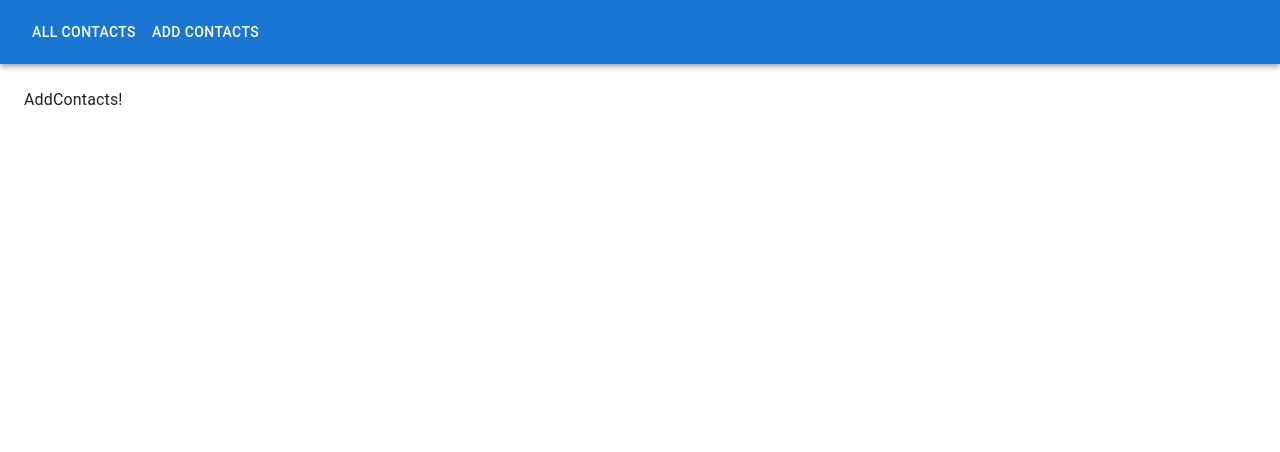
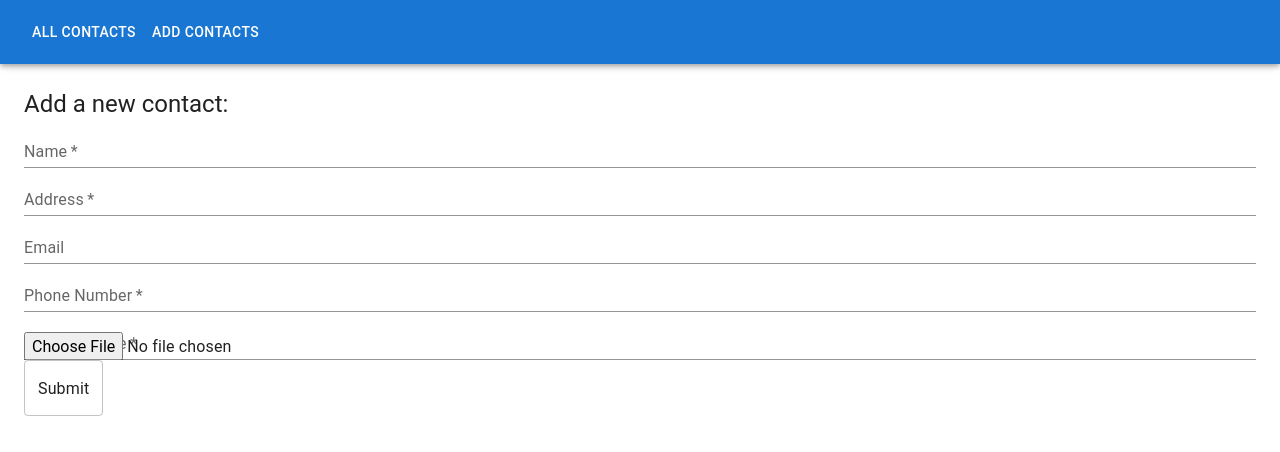
Before and after one commit to rajprogrammerbd/contacts_management_app, a Next.js app: page /add_contacts in a window 1280 px wide. Shown: the top 452 px of the page. Built offline with nearby package versions, Linux system fonts and the light colour scheme.

Commit message:
integrating add of contact feature

```diff
--- a/app/add_contacts/page.tsx
+++ b/app/add_contacts/page.tsx
@@ -1,6 +1,92 @@
+'use client';
+import {
+    Box,
+    Typography,
+    TextField
+} from "@mui/material";
+import { useMutation, useQueryClient } from "@tanstack/react-query";
+import { useForm, SubmitHandler } from "react-hook-form";
+import { IContact, IFormInput } from "../types/index";
+import { addNewContact } from "../utils/contacts";
 
 function AddContacts() {
-    return <h3>AddContacts!</h3>;
+    const { register, handleSubmit } = useForm<IFormInput>();
+    const queryClient = useQueryClient();
+
+    const mutation = useMutation<IContact, Error, IFormInput>(
+        (body: IFormInput) => addNewContact(body),
+        {
+          onSuccess: () => {
+            queryClient.invalidateQueries(['contacts']);
+          }
+        }
+    );
+
+    const onSubmit: SubmitHandler<IFormInput> = data => mutation.mutate(data);
+
+    return (
+        <Box>
+            <Typography variant="h5">Add a new contact:</Typography>
+
+            <Box
+                component="form"
+                noValidate
+                autoComplete="off"
+                onSubmit={handleSubmit(onSubmit)}
+            >
+                <TextField
+                    fullWidth
+                    label="Name"
+                    required
+                    type="text"
+                    id="fullWidth"
+                    variant="standard"
+                    {...register('name', { required: true, min: 1 })}
+                />
+
+                <TextField
+                    fullWidth
+                    label="Address"
+                    required
+                    type="text"
+                    id="fullWidth"
+                    variant="standard"
+                    {...register('address', { required: true, min: 1 })}
+                />
+
+                <TextField
+                    fullWidth
+                    label="Email"
+                    type="email"
+                    variant="standard"
+                    id="fullWidth"
+                    {...register('email', { required: false, min: 1 })}
+                />
+
+                <TextField
+                    fullWidth
+                    required
+                    label="Phone Number"
+                    type="text"
+                    variant="standard"
+                    id="fullWidth"
+                    {...register('phone_number', { required: true, min: 1 })}
+                />
+
+                <TextField
+                    fullWidth
+                    required
+                    label="Profile Picture"
+                    type="file"
+                    variant="standard"
+                    id="fullWidth"
+                    {...register('profilePicture', { required: true })}
+                />
+
+                <TextField type="submit" />
+            </Box>
+        </Box>
+    )
 }
 
 export default AddContacts;
--- a/app/utils/contacts.ts
+++ b/app/utils/contacts.ts
@@ -1,5 +1,6 @@
+/* eslint-disable @typescript-eslint/no-explicit-any */
 import axios from "axios";
-import { IUpdateContactProps } from "../types";
+import { IFormInput, IUpdateContactProps } from "../types";
 
 export async function getAllContacts() {
     const { data } = await axios.get('/api/contacts');
@@ -20,3 +21,21 @@ export async function deleteContact(id: string) {
 
     return data;
 }
+
+export async function addNewContact(body: IFormInput) {
+    const new_data = new FormData();
+    console.log('checks', body.profilePicture[0]);
+     new_data.append('name', body.name);
+     new_data.append('address', body.address);
+     new_data.append('email', body.email);
+     new_data.append('phone_number', body.phone_number);
+     new_data.append('profilePicture', body.profilePicture);
+
+    const { data } = await axios.post('/api/contacts', new_data, {
+        headers: {
+            'Content-Type': 'multipart/form-data'
+        }
+    });
+
+    return data;
+}
--- a/package.json
+++ b/package.json
@@ -22,6 +22,7 @@
     "next": "15.0.1",
     "react": "19.0.0-rc-69d4b800-20241021",
     "react-dom": "19.0.0-rc-69d4b800-20241021",
+    "react-hook-form": "^7.53.1",
     "react-toastify": "^10.0.6",
     "styled-components": "^6.1.13"
   },
```
Also changed, not shown: app/types/index.ts (+7 -1 lines), 1 other file (tests, documents, lock files or other folders).
